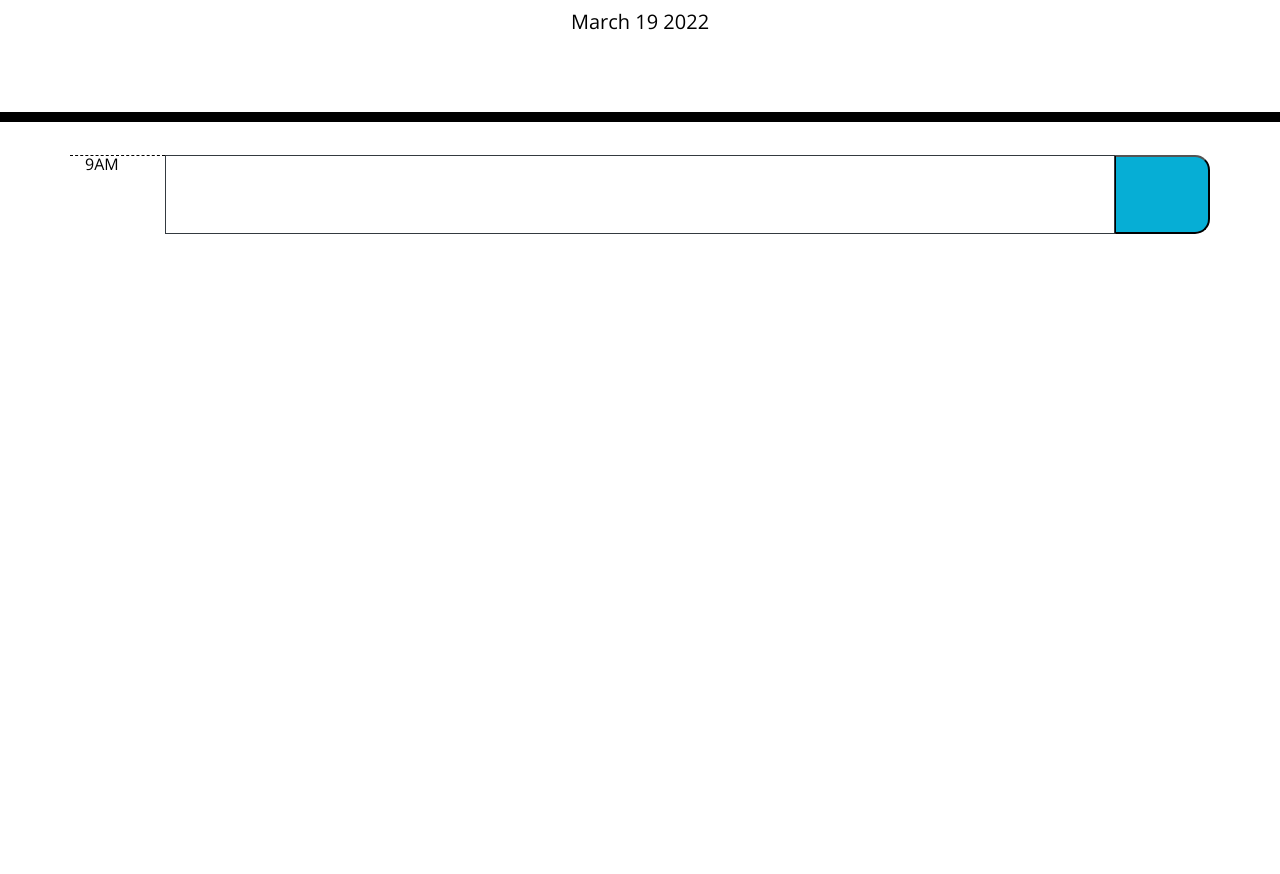
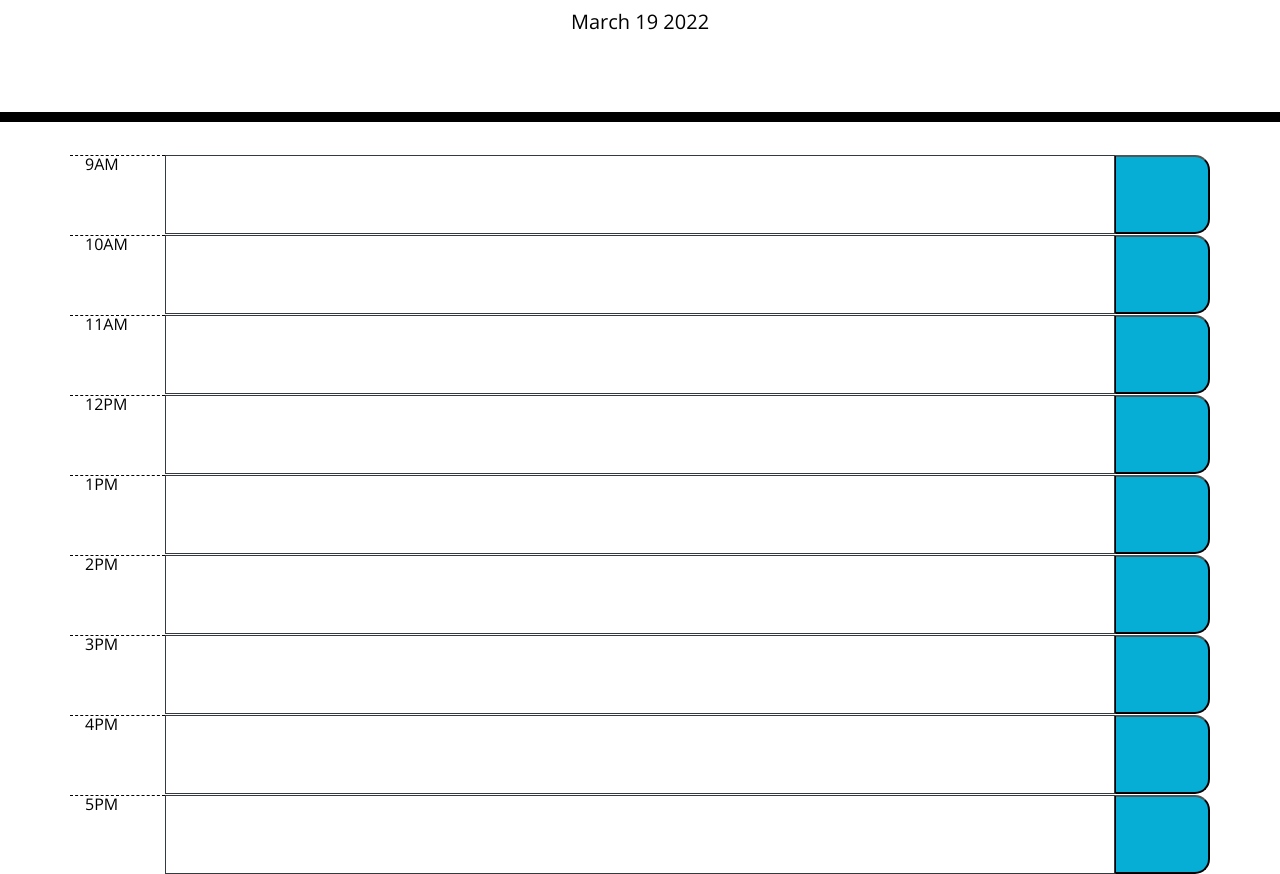
Before and after one commit to Meshuganah/work-day-scheduler, a plain HTML site: page Develop/index.html in a window 1280 px wide. Shown: the part 182-1056 px from the top of the page. Before the commit the page ends 800 px from the top, so only its background shows below. Drawn offline with nearby package versions, Linux system fonts and the light colour scheme.

Commit message:
added the remaining time blocks in standard work day

```diff
--- a/Develop/index.html
+++ b/Develop/index.html
@@ -35,6 +35,46 @@
         <span class="col-10 border border-dark planned-task" id="task-9"></span>
         <button class="col-1 saveBtn"></button>
       </div>
+      <div class="row task-group" id="hour-10">
+        <span class="col-1 hour">10AM</span>
+        <span class="col-10 border border-dark planned-task" id="task-10"></span>
+        <button class="col-1 saveBtn"></button>
+      </div>
+      <div class="row task-group" id="hour-11">
+        <span class="col-1 hour">11AM</span>
+        <span class="col-10 border border-dark planned-task" id="task-11"></span>
+        <button class="col-1 saveBtn"></button>
+      </div>
+      <div class="row task-group" id="hour-12">
+        <span class="col-1 hour">12PM</span>
+        <span class="col-10 border border-dark planned-task" id="task-12"></span>
+        <button class="col-1 saveBtn"></button>
+      </div>
+      <div class="row task-group" id="hour-13">
+        <span class="col-1 hour">1PM</span>
+        <span class="col-10 border border-dark planned-task" id="task-13"></span>
+        <button class="col-1 saveBtn"></button>
+      </div>
+      <div class="row task-group" id="hour-14">
+        <span class="col-1 hour">2PM</span>
+        <span class="col-10 border border-dark planned-task" id="task-14"></span>
+        <button class="col-1 saveBtn"></button>
+      </div>
+      <div class="row task-group" id="hour-15">
+        <span class="col-1 hour">3PM</span>
+        <span class="col-10 border border-dark planned-task" id="task-15"></span>
+        <button class="col-1 saveBtn"></button>
+      </div>
+      <div class="row task-group" id="hour-16">
+        <span class="col-1 hour">4PM</span>
+        <span class="col-10 border border-dark planned-task" id="task-16"></span>
+        <button class="col-1 saveBtn"></button>
+      </div>
+      <div class="row task-group" id="hour-17">
+        <span class="col-1 hour">5PM</span>
+        <span class="col-10 border border-dark planned-task" id="task-17"></span>
+        <button class="col-1 saveBtn"></button>
+      </div>
     </div>
 
     <script src="https://code.jquery.com/jquery-3.4.1.min.js"></script>
```
